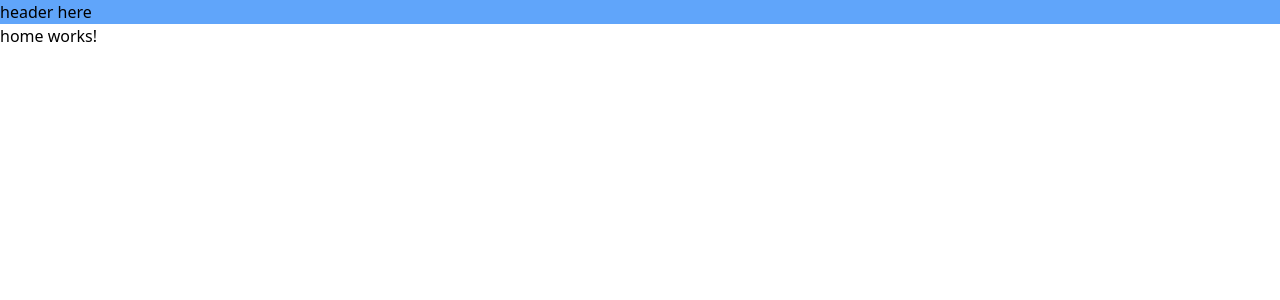
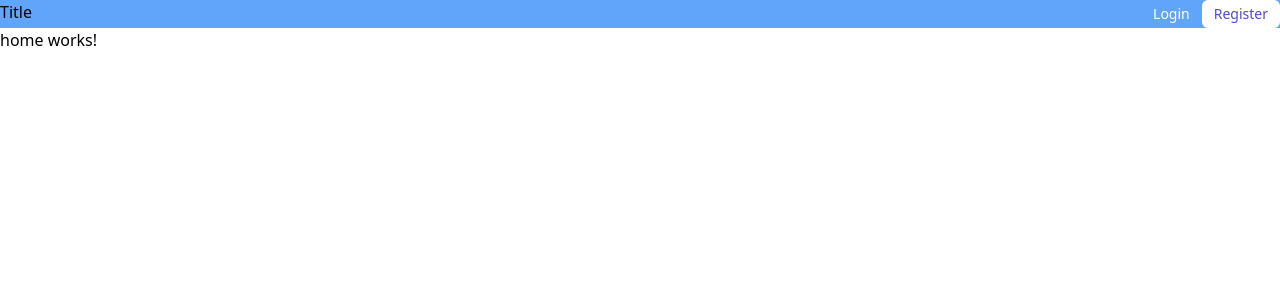
Before and after one commit to Gatinoko/nest-angular-app, an Angular app: page / in a window 1280 px wide. Shown: the top 300 px of the page. Built offline with nearby package versions, Linux system fonts and the light colour scheme.

Commit message:
feat: Updated header component with login, register, logout buttons and welcome message

```diff
--- /dev/null
+++ b/src/components/header/header.component.html
@@ -0,0 +1,24 @@
+<header class="bg-blue-400 flex">
+  <a routerLink="/" class="flex-grow">Title</a>
+
+    <!-- Welcome message -->
+    @if (authService.isLoggedIn()) {
+        <span>
+            Welcome, {{ authService.currentUser()?.firstName }} {{ authService.currentUser()?.lastName}}
+        </span>
+    }
+
+    <!-- Login, register, and logout buttons -->
+    @if (authService.isLoggedIn()) {
+        <button (click)="logout()" class="px-3 py-1 text-sm font-medium rounded-md text-indigo-50 bg-indigo-700 hover:bg-indigo-800 transition">
+            Logout
+        </button>
+    } @else {
+        <a routerLink="/login" class="px-3 py-1 text-sm font-medium rounded-md text-white hover:bg-indigo-700 transition">
+            Login
+        </a>
+        <a routerLink="/register" class="px-3 py-1 text-sm font-medium rounded-md text-indigo-600 bg-white hover:bg-gray-100 transition">
+            Register
+        </a>
+    }
+</header>
--- a/src/components/header/header.component.ts
+++ b/src/components/header/header.component.ts
@@ -1,11 +1,25 @@
-import { ChangeDetectionStrategy, Component } from '@angular/core';
+import { ChangeDetectionStrategy, Component, inject } from '@angular/core';
+import { AuthService } from '../../services/auth.service';
+import { Router, RouterLink } from '@angular/router';
+import { CommonModule } from '@angular/common';
 
 @Component({
   selector: 'app-header',
-  imports: [],
-  template: `<header class="bg-blue-400">header here</header> `,
+  imports: [RouterLink],
+  templateUrl: './header.component.html',
   styleUrl: './header.component.css',
   changeDetection: ChangeDetectionStrategy.OnPush,
   standalone: true,
 })
-export class HeaderComponent {}
+export class HeaderComponent {
+  private router = inject(Router);
+  public authService = inject(AuthService);
+
+  /**
+   * Calls the AuthService logout method and redirects the user.
+   */
+  logout(): void {
+    this.authService.logout();
+    this.router.navigate(['/login']);
+  }
+}
```
